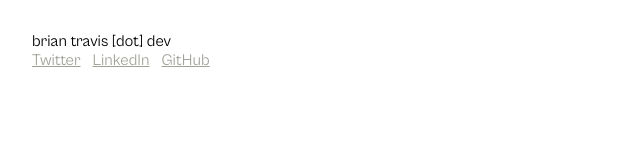
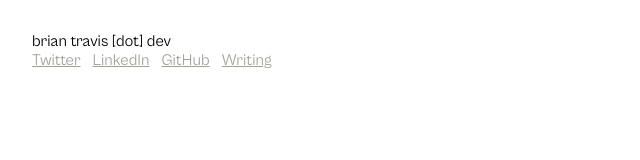
Before and after one commit to bztravis/briantravis-dot-dev, a Next.js app: page / in a window 1280 px wide. Shown: the top 160 px of the page, without its empty margins (0-640 px from the left). Built offline with nearby package versions, Linux system fonts and the light colour scheme.

Commit message:
Add essays page scaffold

```diff
--- /dev/null
+++ b/app/essays/page.module.scss
@@ -0,0 +1,4 @@
+.pageContainer {
+  display: flex;
+  justify-content: center;
+}
--- a/app/page.tsx
+++ b/app/page.tsx
@@ -1,3 +1,4 @@
+import Link from 'next/link';
 import styles from './page.module.scss';
 
 export default function Home() {
@@ -15,6 +16,9 @@ export default function Home() {
           <a href='https://github.com/bztravis' target='_blank'>
             GitHub
           </a>
+          <Link href='/essays' target='_blank'>
+            Writing
+          </Link>
         </div>
       </div>
       <div>
```
Also changed, not shown: app/essays/page.tsx (added, +7 -0 lines).
